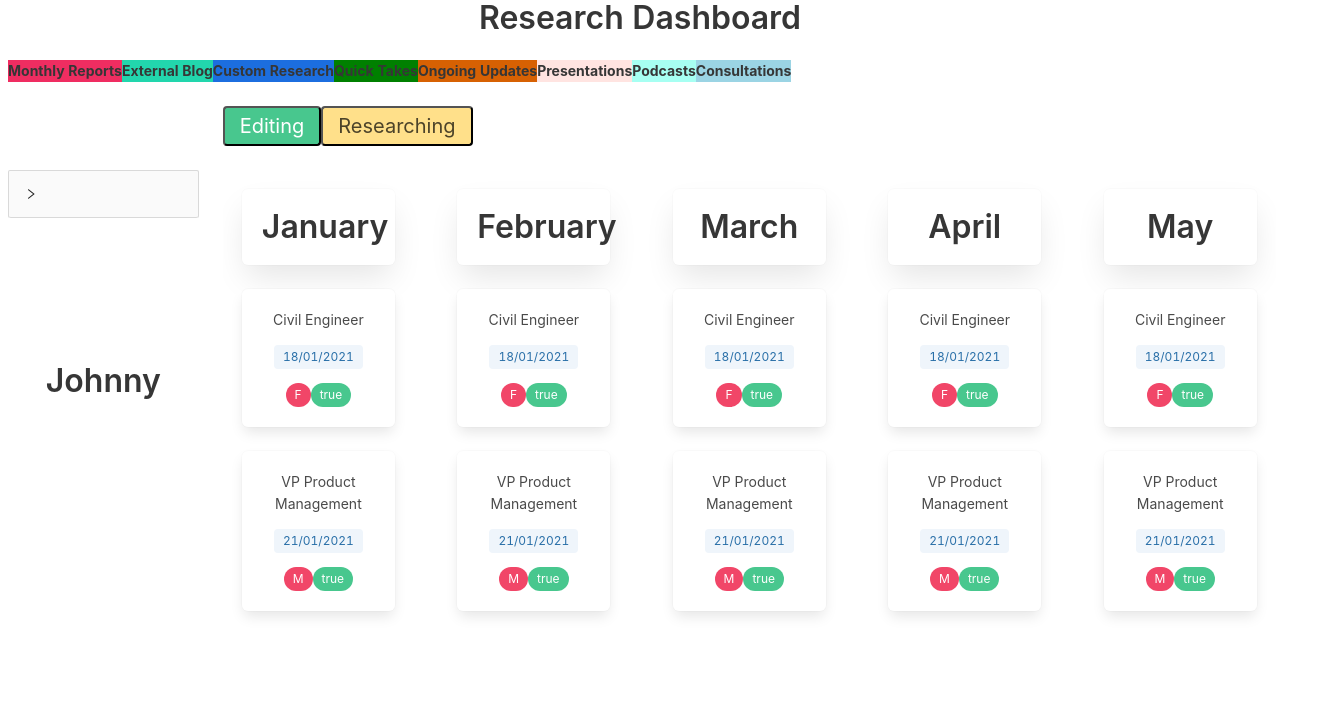
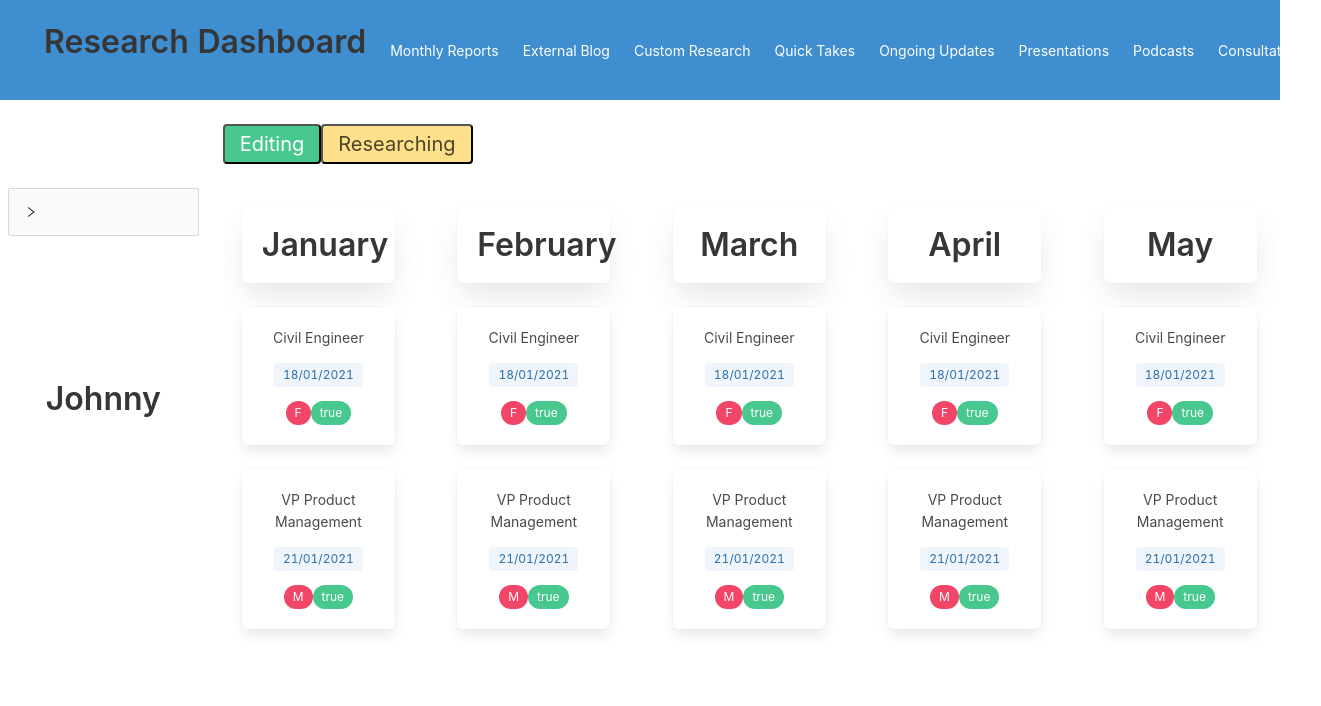
Before and after one commit to adrshk/task-tracker, a React app: page / in a window 1280 px wide. Shown: the whole page, 1321 px wide, since content can reach past the window. Built offline with nearby package versions, Linux system fonts and the light colour scheme.

Commit message:
Nav bar | gitignore

```diff
--- a/public/index.html
+++ b/public/index.html
@@ -7,7 +7,7 @@
     <meta name="theme-color" content="#000000" />
     <meta
       name="description"
-      content="Web site created using create-react-app"
+      content="Research Dashboard"
     />
     <link rel="apple-touch-icon" href="%PUBLIC_URL%/logo192.png" />
     <!--
@@ -25,7 +25,7 @@
       work correctly both with client-side routing and a non-root public URL.
       Learn how to configure a non-root public URL by running `npm run build`.
     -->
-    <title>React App</title>
+    <title>Research Dashboard</title>
   </head>
   <body>
     <noscript>You need to enable JavaScript to run this app.</noscript>
--- a/src/app/App.js
+++ b/src/app/App.js
@@ -1,15 +1,15 @@
 import './App.css'
 import React from 'react'
 import Schedule from './components/Schedule'
-import Tags from './components/Tags'
+import NavBar from './components/NavBar'
 
 function App() {
   return (
-    <div className={'mx-2'}>
-      <h1 className="title" align="center">Research Dashboard</h1>
-      <Tags/>
-      <hr></hr>
-      <Schedule/>
+    <div>
+      <NavBar/>
+      <div className={'mx-2 mt-5'}>
+        <Schedule/>
+      </div>
     </div>
   );
 }
--- /dev/null
+++ b/src/app/components/NavBar.js
@@ -0,0 +1,60 @@
+
+const NavBar = (props) => {
+  return (
+
+    <nav className="navbar is-info is-spaced" role="navigation" aria-label="main navigation">
+      <div className="navbar-brand">
+        <a className="navbar-item" href="">
+          <h1 className="title" align="center">Research Dashboard</h1>
+        </a>
+      </div>
+
+      <div id="navbarBasicExample" className="navbar-menu">
+        <div className="navbar-start">
+          <a className="navbar-item">
+            Monthly Reports
+          </a>
+
+          <a className="navbar-item">
+            External Blog
+          </a>
+
+          <a className="navbar-item">
+            Custom Research
+          </a>
+          <a className="navbar-item">
+            Quick Takes
+          </a>
+          <a className="navbar-item">
+            Ongoing Updates
+          </a>
+          <a className="navbar-item">
+            Presentations
+          </a>
+          <a className="navbar-item">
+            Podcasts
+          </a>
+          <a className="navbar-item">
+            Consultations
+          </a>
+        </div>
+      </div>
+    </nav>
+   /* <table>
+      <thead>
+      <tr>
+        <th bgcolor="#EF2D61">Monthly Reports</th>
+        <th bgcolor="22d6ad">External Blog</th>
+        <th bgcolor="#1C6EDF">Custom Research</th>
+        <th bgcolor="green">Quick Takes</th>
+        <th bgcolor="#D76103">Ongoing Updates</th>
+        <th bgcolor="#FFE4E1">Presentations</th>
+        <th bgcolor="#A7FFF2">Podcasts</th>
+        <th bgcolor="#9BD4E4">Consultations</th>
+      </tr>
+      </thead>
+    </table>*/
+  )
+}
+
+export default NavBar
--- a/src/app/components/Tags.js
+++ /dev/null
@@ -1,21 +0,0 @@
-
-const Tags = (props) => {
-  return (
-    <table>
-      <thead>
-      <tr>
-        <th bgcolor="#EF2D61">Monthly Reports</th>
-        <th bgcolor="22d6ad">External Blog</th>
-        <th bgcolor="#1C6EDF">Custom Research</th>
-        <th bgcolor="green">Quick Takes</th>
-        <th bgcolor="#D76103">Ongoing Updates</th>
-        <th bgcolor="#FFE4E1">Presentations</th>
-        <th bgcolor="#A7FFF2">Podcasts</th>
-        <th bgcolor="#9BD4E4">Consultations</th>
-      </tr>
-      </thead>
-    </table>
-  )
-}
-
-export default Tags
```
Also changed, not shown: 1 other file.
